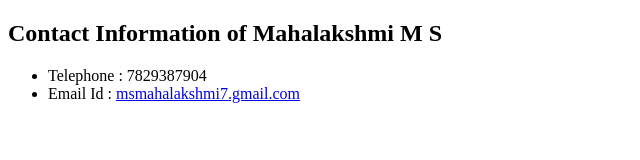
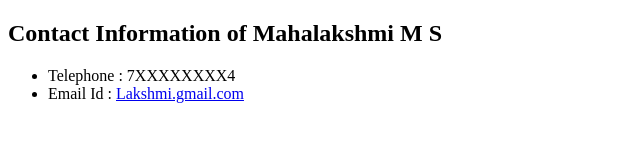
Before and after one commit to MSMahalakshmi7/myCV, a plain HTML site: page contact.html in a window 1280 px wide. Shown: the whole page, without its empty margins (0-640 px from the left). Drawn offline with Linux system fonts and the light colour scheme.

Commit message:
latest Code

```diff
--- a/contact.html
+++ b/contact.html
@@ -7,8 +7,8 @@
   <h2>Contact Information of Mahalakshmi M S</h2>
   <body>
     <ul>
-      <li>Telephone : 7829387904</li>
-      <li>Email Id : <a href="https://msmahalakshmi7@gmail.com">msmahalakshmi7.gmail.com</a></li>
+      <li>Telephone : 7XXXXXXXX4</li>
+      <li>Email Id : <a href="https://lakshmi@gmail.com">Lakshmi.gmail.com</a></li>
     </ul>
   </body>
 </html>
```
